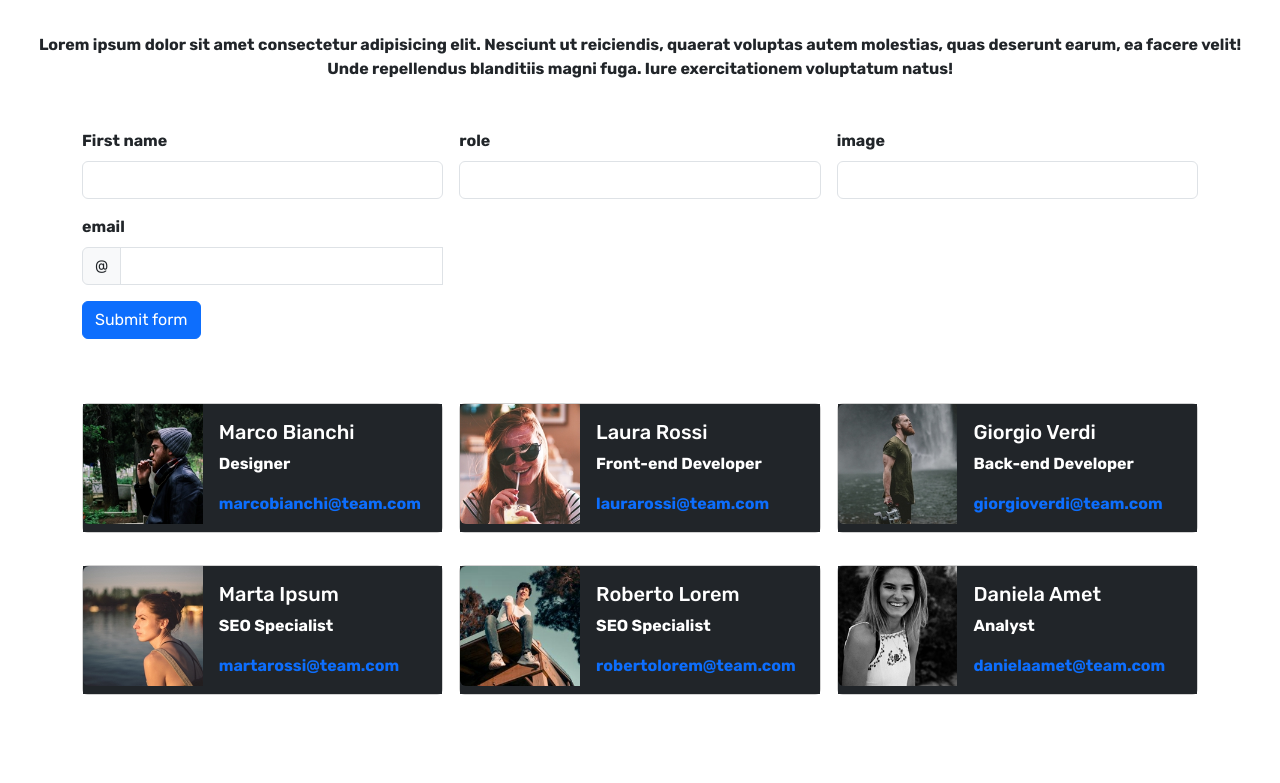
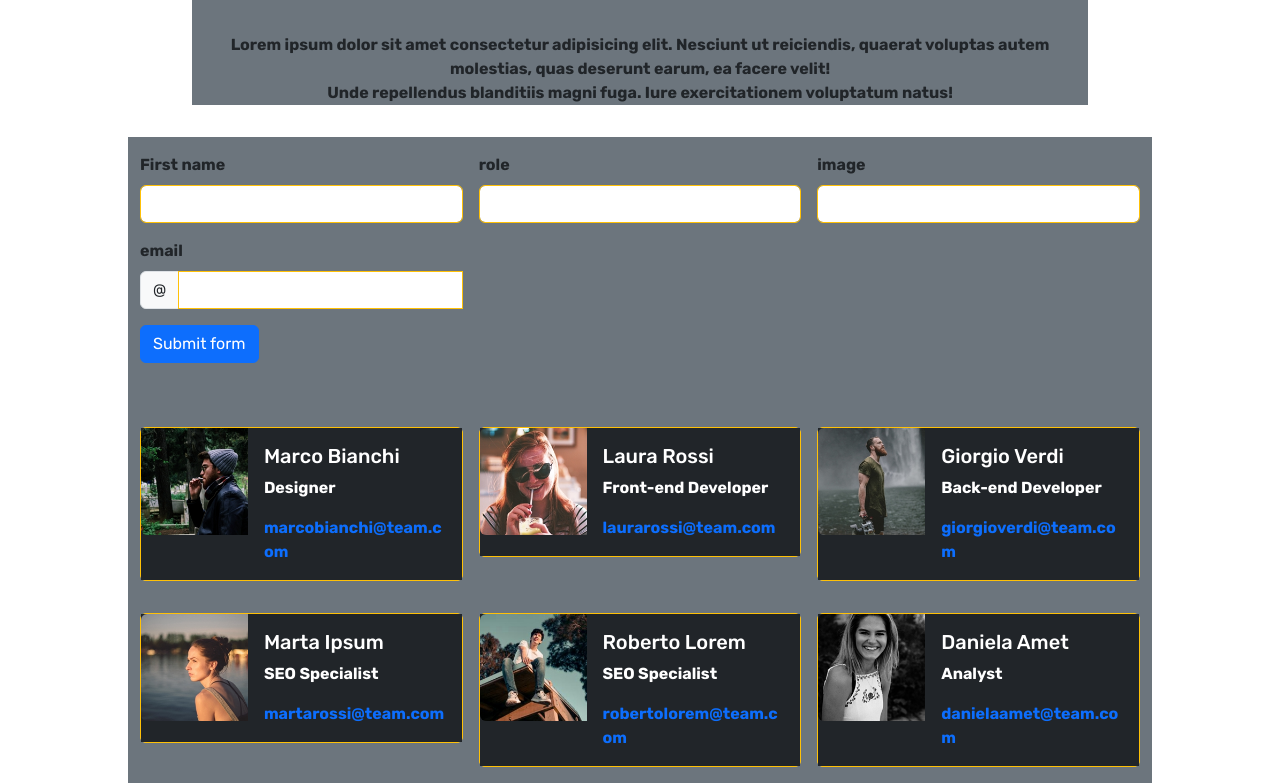
Before and after one commit to LuigiSerra91/js-our-team, a plain HTML site: page index.html in a window 1280 px wide. Shown: the part 63-846 px from the top of the page. Before the commit the page ends 800 px from the top, so only its background shows below. Drawn offline with nearby package versions, Linux system fonts and the light colour scheme.

Commit message:
fix_page

```diff
--- a/assets/css/style.css
+++ b/assets/css/style.css
@@ -3,3 +3,13 @@ body{
     font-family: "Rubik", sans-serif;
     font-weight: bold;
 }
+
+.container{
+    width: 80%;
+    margin: auto;
+}
+header{
+    width: 70%;
+    margin: auto;
+
+}
--- a/assets/script.js
+++ b/assets/script.js
@@ -48,7 +48,7 @@ function generateNewMember(member){
   const {img, email, role, name} = member
   return `
   <div class=" col-sm-12 col-md-6 col-lg-4">
-                    <div class="card mb-3">
+                    <div class="card mb-3 border-warning">
                         <div class="row g-0">
                           <div class="col-md-4 bg-dark">
                             <img
@@ -79,7 +79,7 @@ for (let i = 0; i < teamMembers.length; i++){
   let { name, role, email, img} = teamMember
   let markup = `
   <div class=" col-sm-12 col-md-6 col-lg-4">
-                    <div class="card mb-3">
+                    <div class="card mb-3 border-warning">
                         <div class="row g-0">
                           <div class="col-md-4 bg-dark">
                             <img
--- a/index.html
+++ b/index.html
@@ -11,32 +11,32 @@
     <title>Document</title>
 </head>
 <body>
-    <header class="text-center mb-5">
-        <h1 id="title" class="text-danger mb-5">Meet our Team</h1>
+    <header class="text-center mb-5 bg-secondary">
+        <h1 id="title" class="text-warning mb-5">Meet our Team</h1>
         <p>Lorem ipsum dolor sit amet consectetur adipisicing elit. Nesciunt ut reiciendis, quaerat voluptas autem molestias, quas deserunt earum, ea facere velit! <br>
            Unde repellendus blanditiis magni fuga. Iure exercitationem voluptatum natus!</p>
     </header>
-    <main>
+    <main class="">
 
-        <div class="container">
+        <div class="container bg-secondary">
             <form class="row g-3 needs-validation" novalidate>
               <div class="col-md-4">
                 <label for="validationCustom01" class="form-label">First name</label>
-                <input type="text" name="name"  class="form-control" id="name"  required>
+                <input type="text" name="name"  class="form-control border-warning" id="name"  required>
                 <div class="valid-feedback">
                   Looks good!
                 </div>
               </div>
               <div class="col-md-4">
                 <label for="validationCustom02" class="form-label">role</label>
-                <input type="text" name="role" class="form-control" id="role"  required>
+                <input type="text" name="role" class="form-control border-warning" id="role"  required>
                 <div class="valid-feedback">
                   Looks good!
                 </div>
               </div>
               <div class="col-md-4">
                 <label for="validationCustom01" class="form-label">image</label>
-                <input type="text" name="img" class="form-control" id="img"  required>
+                <input type="text" name="img" class="form-control border-warning" id="img"  required>
                 <div class="valid-feedback">
                   Looks good!
                 </div>
@@ -45,7 +45,7 @@
                 <label for="validationCustomUsername" class="form-label">email</label>
                 <div class="input-group">
                   <span class="input-group-text" id="inputGroupPrepend">@</span>
-                  <input type="text" name="email" class="form-control" id="email" aria-describedby="inputGroupPrepend" required>
+                  <input type="text" name="email" class="form-control border-warning" id="email" aria-describedby="inputGroupPrepend" required>
                   <div class="invalid-feedback">
                     Please choose a username.
                   </div>
```
